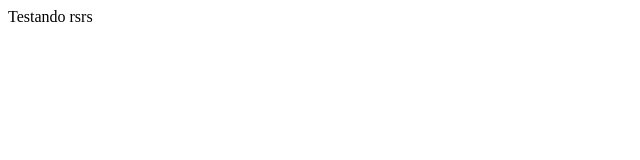
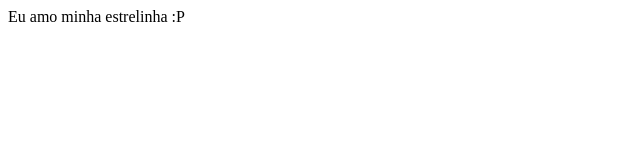
Before and after one commit to dannylong/psico-ajuda, a Next.js app: page / in a window 1280 px wide. Shown: the top 160 px of the page, without its empty margins (0-640 px from the left). Built offline with nearby package versions, Linux system fonts and the light colour scheme.

Commit message:
Primeira alteração

```diff
--- a/pages/index.js
+++ b/pages/index.js
@@ -1,5 +1,5 @@
 function Home() {
-    return <div>Testando rsrs</div>
+    return <div>Eu amo minha estrelinha :P</div>
 }
 
 export default Home
```
